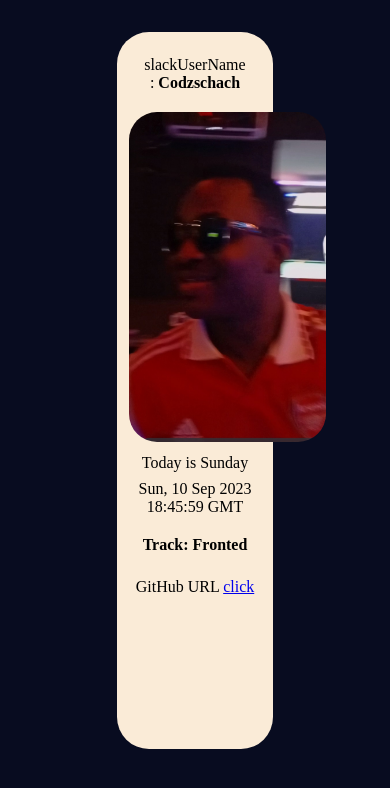
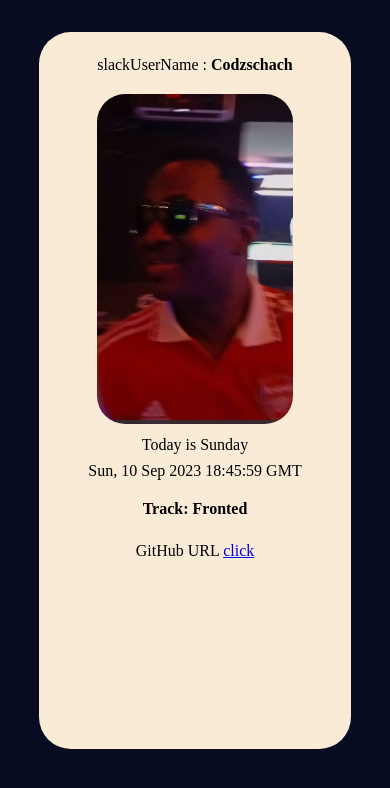
Before and after one commit to Joker4mas/stage_1_HNGx, a plain HTML site: page index.html in a window 390 px wide. Drawn offline with Linux system fonts and the light colour scheme.

Commit message:
fixed the width for mobile view

```diff
--- a/app.css
+++ b/app.css
@@ -11,7 +11,7 @@ body {
 }
 
 .profile-page {
-    width: 40%;
+    width: 50%;
     height: 85vh;
     background-color: antiquewhite;
     margin-top: 2rem;
@@ -47,7 +47,7 @@ body {
     padding: 0.5rem;
 }
 
-@media screen and (min-width: 480px) {
+@media screen and (min-width: 360px) {
   .profile-page{
     width:80%;
   }
```
